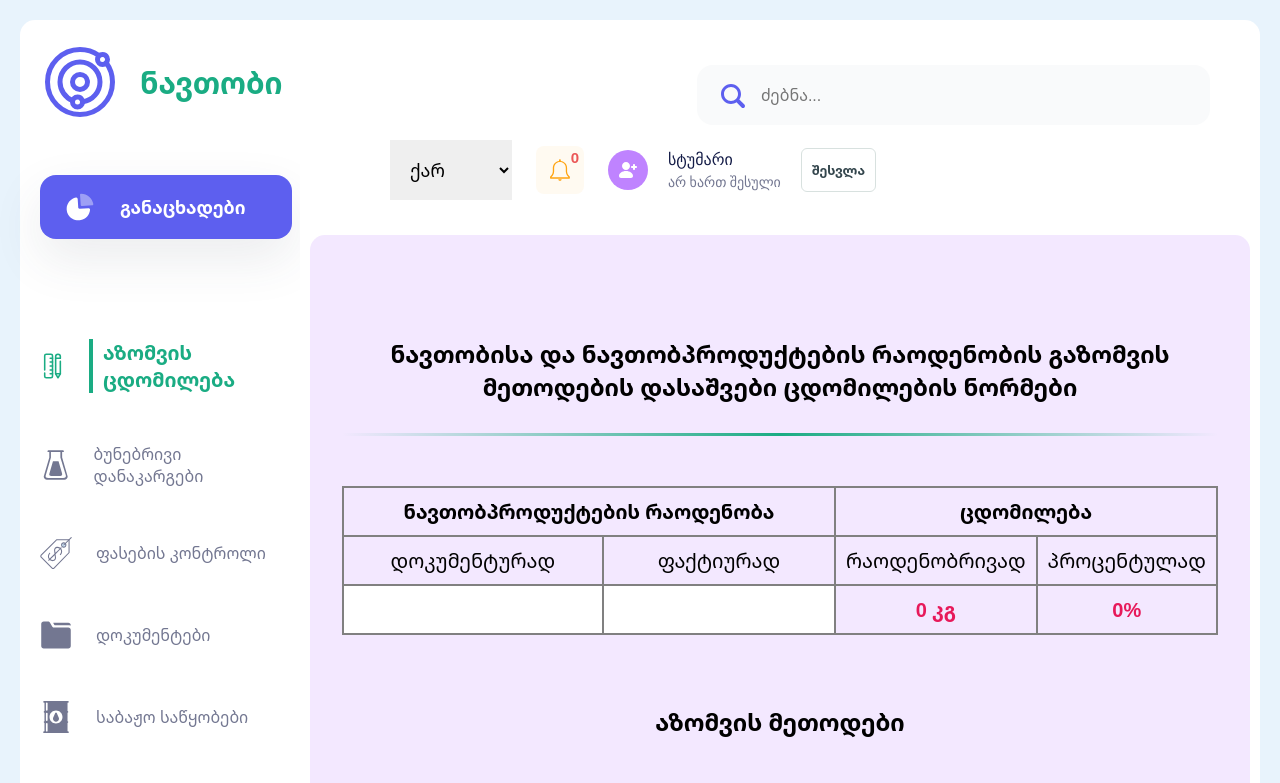
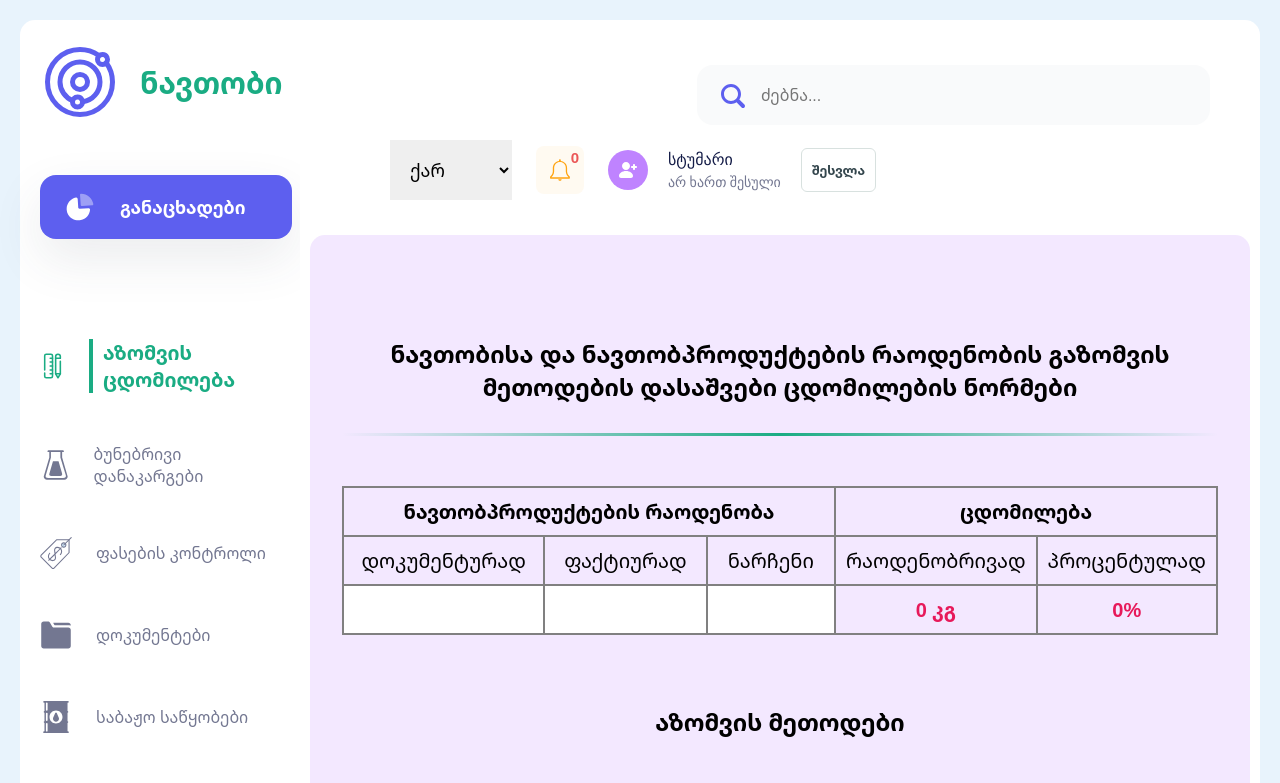
Before and after one commit to irakli85/Oil-Dashboard, a React (Vite) app: page / in a window 1280 px wide. Shown: the top 783 px of the page. Built offline with nearby package versions, Linux system fonts and the light colour scheme; no server answers.

Commit message:
Add residual number input and update calculations in Measurment component

```diff
--- a/src/components/Measurment.jsx
+++ b/src/components/Measurment.jsx
@@ -5,12 +5,16 @@ import styled from 'styled-components'
 const Measurment = () => {
   const [docNum, setDocNum] = useState(null)
   const [realNum, setRealNum] = useState(null)
+  const [residualNum, setResidualNum] = useState(null)
 
   const inputEl1 = useRef(null)
   const inputEl2 = useRef(null)
 
-  let difference = Math.abs(docNum-realNum).toFixed(0)
-  let percentage = Math.abs(((docNum-realNum)/docNum) * 100).toFixed(2)
+  const effectiveRealNum = residualNum === null || residualNum === ''
+    ? realNum
+    : Number(realNum || 0) + Number(residualNum)
+  let difference = Math.abs(docNum-effectiveRealNum).toFixed(0)
+  let percentage = Math.abs(((docNum-effectiveRealNum)/docNum) * 100).toFixed(2)
 
   const handleFocus = (event) => event.target.select();
 
@@ -37,12 +41,13 @@ const Measurment = () => {
         <Hr/>
         <TableScroll><Table>
           <Tr>
-            <Th colSpan={2}>ნავთობპროდუქტების რაოდენობა</Th>
+            <Th colSpan={3}>ნავთობპროდუქტების რაოდენობა</Th>
             <Th colSpan={2}>ცდომილება</Th>
           </Tr>
           <Tr>
             <Td>დოკუმენტურად</Td>
             <Td>ფაქტიურად</Td>
+            <Td>ნარჩენი</Td>
             <Td>რაოდენობრივად</Td>
             <Td>პროცენტულად</Td>
           </Tr>
@@ -53,8 +58,11 @@ const Measurment = () => {
             <TdInp>
               <Input ref={inputEl2} type='number' max="10" onChange={(e) => setRealNum(e.target.value)} value={realNum} onFocus={handleFocus}/>
             </TdInp>
+            <TdInp>
+              <Input type='number' max="10" onChange={(e) => setResidualNum(e.target.value)} value={residualNum} onFocus={handleFocus}/>
+            </TdInp>
             <TdRes norm={percentage < 0.5 ? true : false }>{difference + ' კგ'} </TdRes>
-            <TdRes norm={percentage < 0.5 ? true : false }>{isNaN(percentage) ? (0 + '%') : (percentage + ' %')}</TdRes>
+            <TdRes norm={percentage < 0.5 ? true : false }>{percentage === 'Infinity' ? '' : isNaN(percentage) ? (0 + '%') : (percentage + ' %')}</TdRes>
           </Tr>
         </Table></TableScroll>
         <H2>აზომვის მეთოდები</H2>
@@ -217,7 +225,8 @@ export const Input = styled.input`
   height: 100%;
   padding-inline: 5rem;
   &:focus{
-    outline: solid 4px #1aac83;
+    outline: none;
+    box-shadow: inset 0 0 0 3px #1aac83;
     background: #FFE2E5;
   }
 `
```
